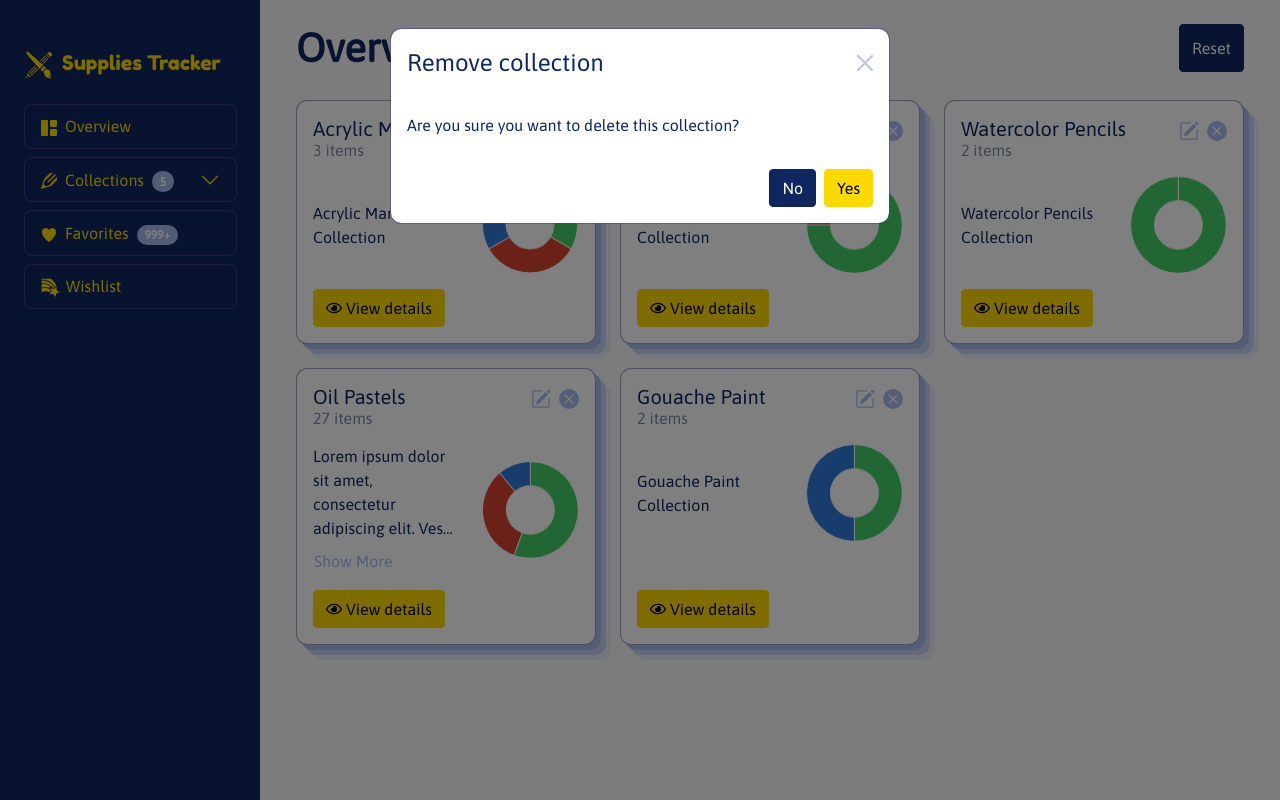
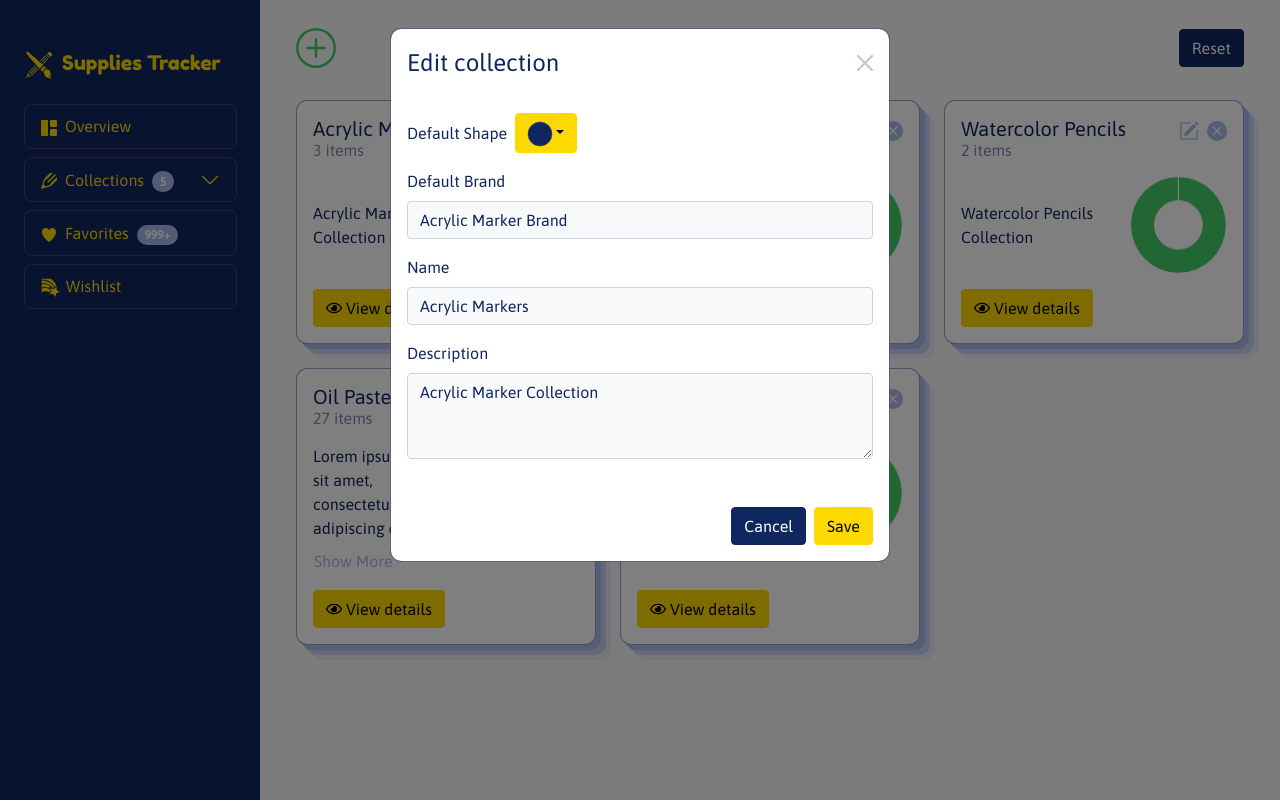
Before and after one commit to YoanaIvanova/suppliestracker-reactjs, a React (Create React App) app: page / in a window 1280 px wide. Both pictures are taken after a click on the icon 568 px from the left and 130 px from the top of the page. Built offline with nearby package versions, Linux system fonts and the light colour scheme; a web font is replaced by a local one.

Commit message:
Implement "Add collection" modal

```diff
--- /dev/null
+++ b/src/components/AddNewButton.js
@@ -0,0 +1,17 @@
+import { BsPlusCircle } from "react-icons/bs";
+
+const AddNewButton = (props) => {
+  return (
+    <div
+      className="add-new-wrapper d-flex justify-content-center align-items-center"
+      onClick={props.action}
+    >
+      <BsPlusCircle size="2.5em" className="add-new-icon me-2" />
+      <div className="add-new-text fw-bold">
+        {props.text ? props.text : "Add new"}
+      </div>
+    </div>
+  );
+};
+
+export default AddNewButton;
--- a/src/components/CollectionCard.js
+++ b/src/components/CollectionCard.js
@@ -49,7 +49,7 @@
         </Card.Title>
 
         <Card.Subtitle className="mb-3 text-muted">
-          {props.collection.items.length} items
+          {props.collection.items?.length} items
         </Card.Subtitle>
 
         <Row className="mb-3 justify-content-center align-items-center">
--- a/src/components/CollectionForm.js
+++ b/src/components/CollectionForm.js
@@ -92,6 +92,7 @@
           as="textarea"
           rows={3}
           defaultValue={description}
+          placeholder="Description"
           onChange={(e) => setDescription(e.target.value)}
         />
       </Form.Group>
--- a/src/components/CollectionStatusChart.js
+++ b/src/components/CollectionStatusChart.js
@@ -4,7 +4,7 @@
 
 const CollectionStatusChart = (props) => {
   const [chartData, setChartData] = useState({ datasets: [] });
-  const options = {
+  const [options, setOptions] = useState({
     responsive: true,
     plugins: {
       legend: {
@@ -16,11 +16,12 @@
         },
       },
     },
-  };
+  });
 
   ChartJS.register(ArcElement, Tooltip);
 
   useEffect(() => {
+    if (props.items && props.items.length > 0) {
       const own = props.items.filter((item) => item.status === "OWN").length;
       const want = props.items.filter((item) => item.status === "WANT").length;
       const doNotWant = props.items.filter(
@@ -47,6 +48,29 @@
           },
         ],
       });
+    } else {
+      setChartData({
+        datasets: [
+          {
+            data: [1],
+            backgroundColor: ["rgba(210, 210, 210, 1)"],
+            borderColor: ["rgba(255, 255, 255, 1)"],
+            borderWidth: 1,
+          },
+        ],
+      });
+
+      setOptions({
+        responsive: true,
+        plugins: {
+          tooltip: {
+            callbacks: {
+              label: () => "No items",
+            },
+          },
+        },
+      });
+    }
   }, [props.items]);
 
   return (
--- a/src/components/Sidebar.js
+++ b/src/components/Sidebar.js
@@ -102,7 +102,7 @@
                       className="d-flex justify-content-between"
                     >
                       <span>{collection.name}</span>
-                      <span>{collection.items.length}</span>
+                      <span>{collection.items?.length}</span>
                     </Nav.Link>
                   </Nav>
                 ))}
--- a/src/providers/CollectionsProvider.js
+++ b/src/providers/CollectionsProvider.js
@@ -39,6 +39,8 @@
         newCollections[collectionIndex] = newCollection;
       }
     } else {
+      collection.id = newCollections.at(-1).id + 1;
+      collection.items = [];
       newCollections.push(collection);
     }
 
--- a/src/scss/_components.scss
+++ b/src/scss/_components.scss
@@ -1,4 +1,5 @@
-@import "components/sidebar";
+@import "components/add_new_button";
 @import "components/collection-card";
 @import "components/collection-item";
 @import "components/collection-status-chart";
+@import "components/sidebar";
--- a/src/scss/_custom.scss
+++ b/src/scss/_custom.scss
@@ -15,6 +15,7 @@
 // Colors
 $primary: #10265f;
 $secondary: #fcd900;
+$success: #45cc69;
 $text-muted: #7b8aae;
 $light: #a7baec;
 
--- /dev/null
+++ b/src/scss/components/_add_new_button.scss
@@ -0,0 +1,35 @@
+.add-new-wrapper {
+  cursor: pointer;
+
+  .add-new-icon {
+    color: $success;
+    transition: all 0.1s ease-in-out;
+  }
+
+  .add-new-text {
+    color: $success;
+    max-width: 0;
+    overflow: hidden;
+    white-space: nowrap;
+    transition: max-width 0.2s ease-in-out;
+  }
+
+  &:hover {
+    .add-new-text,
+    .add-new-icon {
+      color: shade-color($success, 20%);
+    }
+
+    @include media-breakpoint-up(sm) {
+      .add-new-text {
+        width: auto;
+        max-width: 200px;
+      }
+
+      .add-new-icon {
+        color: shade-color($success, 20%);
+        transform: scale(1.1);
+      }
+    }
+  }
+}
--- a/src/views/CollectionsList.js
+++ b/src/views/CollectionsList.js
@@ -1,17 +1,34 @@
-import { useContext } from "react";
-import { Container, Row, Col, Button } from "react-bootstrap";
+import { useState, useContext } from "react";
+import { Container, Row, Col, Button, Modal } from "react-bootstrap";
 
 import { CollectionsContext } from "../providers/CollectionsProvider";
 import CollectionCard from "../components/CollectionCard";
+import AddNewButton from "../components/AddNewButton";
+import CollectionForm from "../components/CollectionForm";
 
 const CollectionsList = () => {
+  const [showAddModal, setShowAddModal] = useState(false);
   const collectionsContext = useContext(CollectionsContext);
+
+  const handleAddModalClose = () => setShowAddModal(false);
+  const handleAddModalShow = () => setShowAddModal(true);
 
   return (
     <Container fluid>
-      <Row className="mt-4 mb-3 px-4">
-        <Col className="d-flex justify-content-between">
+      <Row className="mt-4 mb-3 px-4 justify-conent-center align-items-center">
+        <Col
+          xs={2}
+          className="d-flex justify-content-center justify-content-md-start align-items-center"
+        >
+          <AddNewButton action={handleAddModalShow} />
+        </Col>
+        <Col xs={8} className="text-center mt-2 mt-md-0">
           <h1 className="fw-bold mb-0">Overview</h1>
+        </Col>
+        <Col
+          xs={2}
+          className="d-flex mt-2 mt-md-0 justify-content-center justify-content-md-end"
+        >
           <Button
             variant="primary"
             onClick={() => collectionsContext.resetCollections()}
@@ -30,6 +47,28 @@
           </Col>
         ))}
       </Row>
+
+      <Modal show={showAddModal} onHide={handleAddModalClose}>
+        <Modal.Header closeButton>
+          <Modal.Title>Add collection</Modal.Title>
+        </Modal.Header>
+        <Modal.Body>
+          <CollectionForm />
+        </Modal.Body>
+        <Modal.Footer>
+          <Button variant="primary" onClick={handleAddModalClose}>
+            Cancel
+          </Button>
+          <Button
+            variant="secondary"
+            type="submit"
+            form="collection-form"
+            onClick={() => handleAddModalClose()}
+          >
+            Save
+          </Button>
+        </Modal.Footer>
+      </Modal>
     </Container>
   );
 };
```
Lines whose indentation alone changed are shown as unchanged.
